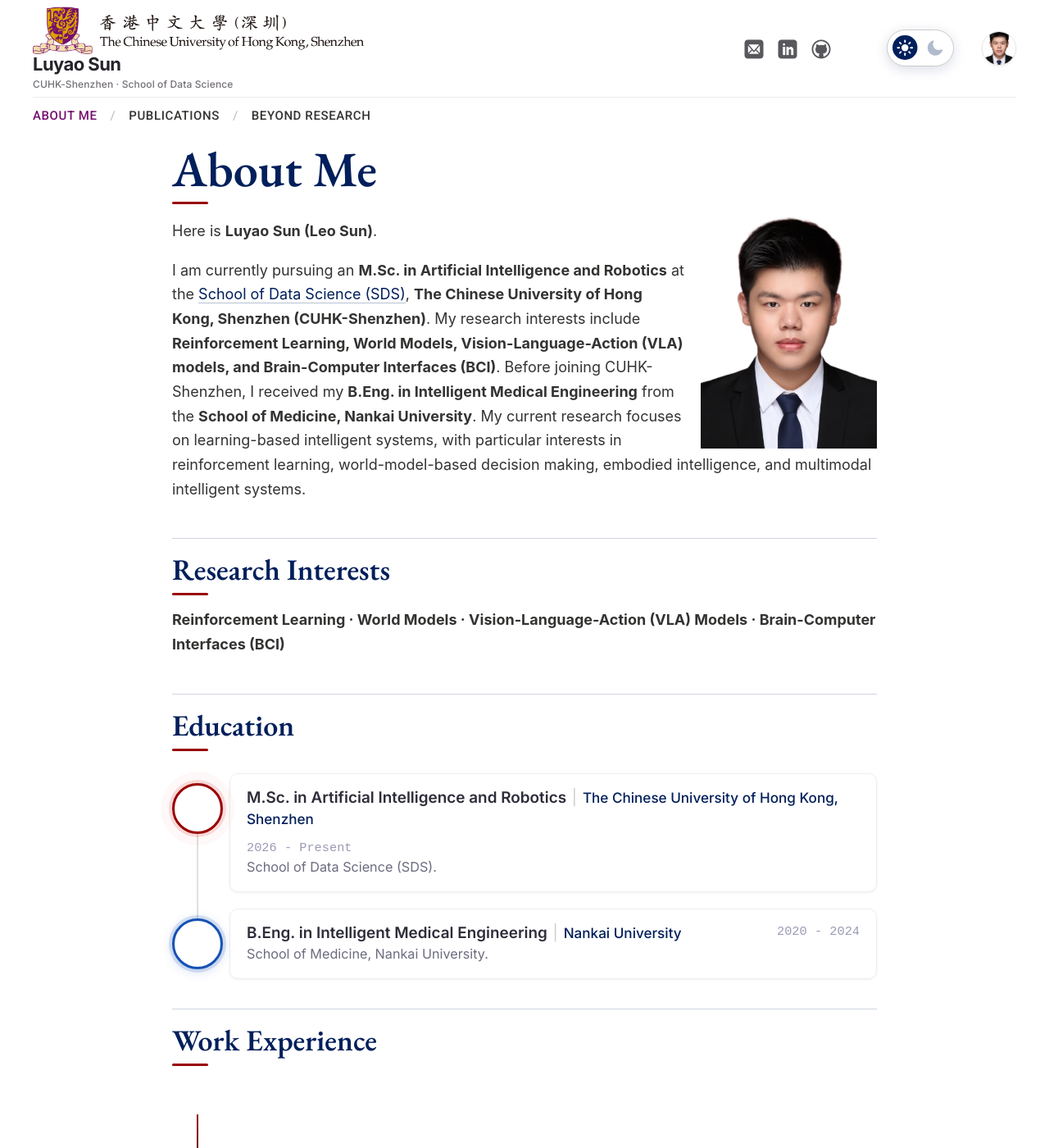
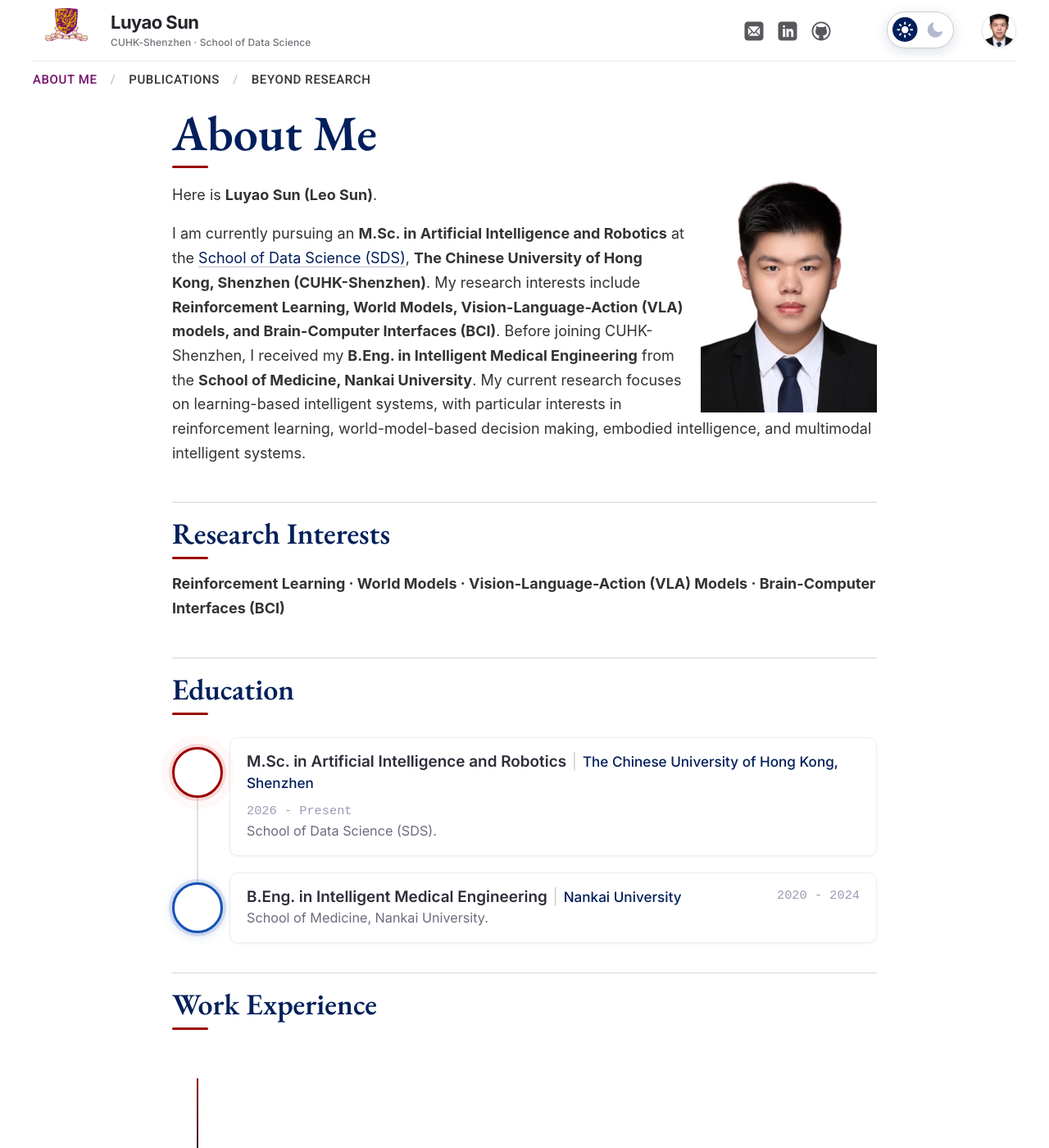
Before and after one commit to Luyao-Leo-Sun/Luyao-Leo-Sun.github.io, a Jekyll site: the page built from index.md, in a window 1280 px wide and 1400 px high. Shown: the whole window at 82% size. Built offline with Jekyll 4.4.1, drawn with Linux system fonts in a browser that asks for light colours; nearby versions of some CDN libraries; a style sheet for code colours, icons or effects is not loaded.

Commit message:
Rename header-logo to header-brand and change image
Updated header logo class and image source.

```diff
--- a/_layouts/page.html
+++ b/_layouts/page.html
@@ -325,7 +325,7 @@
     .header-actions {
       display: none;
     }
-    .header-logo {
+    .header-brand {
       margin-left: auto;
     }
   }
@@ -573,8 +573,8 @@
           </button>
         </div>
 
-        <a class="header-logo" href="{{ site.url }}" aria-label="{{ site.owner.name }}">
-          <img src="/images/cuhksz-long-logo.png"
+        <a class="header-brand" href="{{ site.url }}" aria-label="{{ site.owner.name }}">
+          <img src="/images/cuhksz-logo.png"
            class="header-brand__crest"
            alt="The Chinese University of Hong Kong, Shenzhen">
           <span class="header-brand__text">
```
